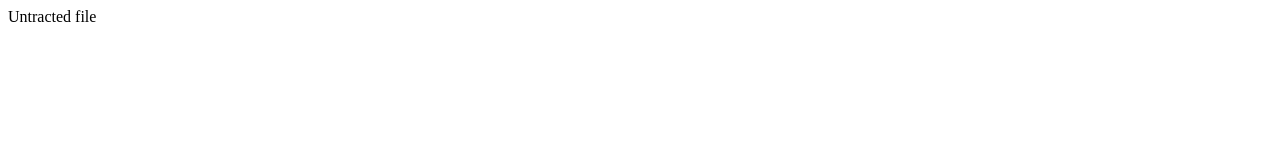
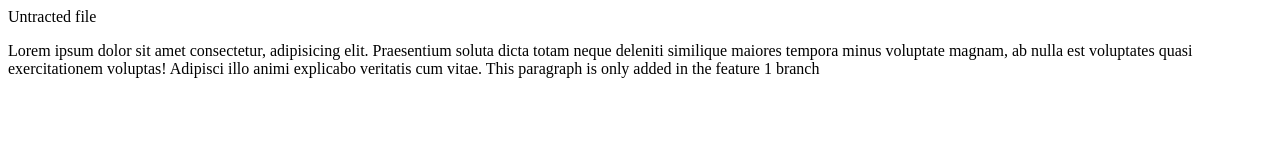
Before and after one commit to Lalit10122/Demo, a plain HTML site: page Index.html in a window 1280 px wide. Drawn offline with Linux system fonts and the light colour scheme.

Commit message:
added in demo

```diff
--- a/Index.html
+++ b/Index.html
@@ -9,5 +9,11 @@
     <div>
         Untracted file
     </div>
+    <p>
+        Lorem ipsum dolor sit amet consectetur, adipisicing elit. Praesentium soluta dicta totam neque deleniti similique maiores tempora minus voluptate magnam, ab nulla est voluptates quasi exercitationem voluptas! Adipisci illo animi explicabo veritatis cum vitae.
+
+
+        This paragraph is only added in the feature 1 branch
+    </p>
 </body>
 </html>
```
